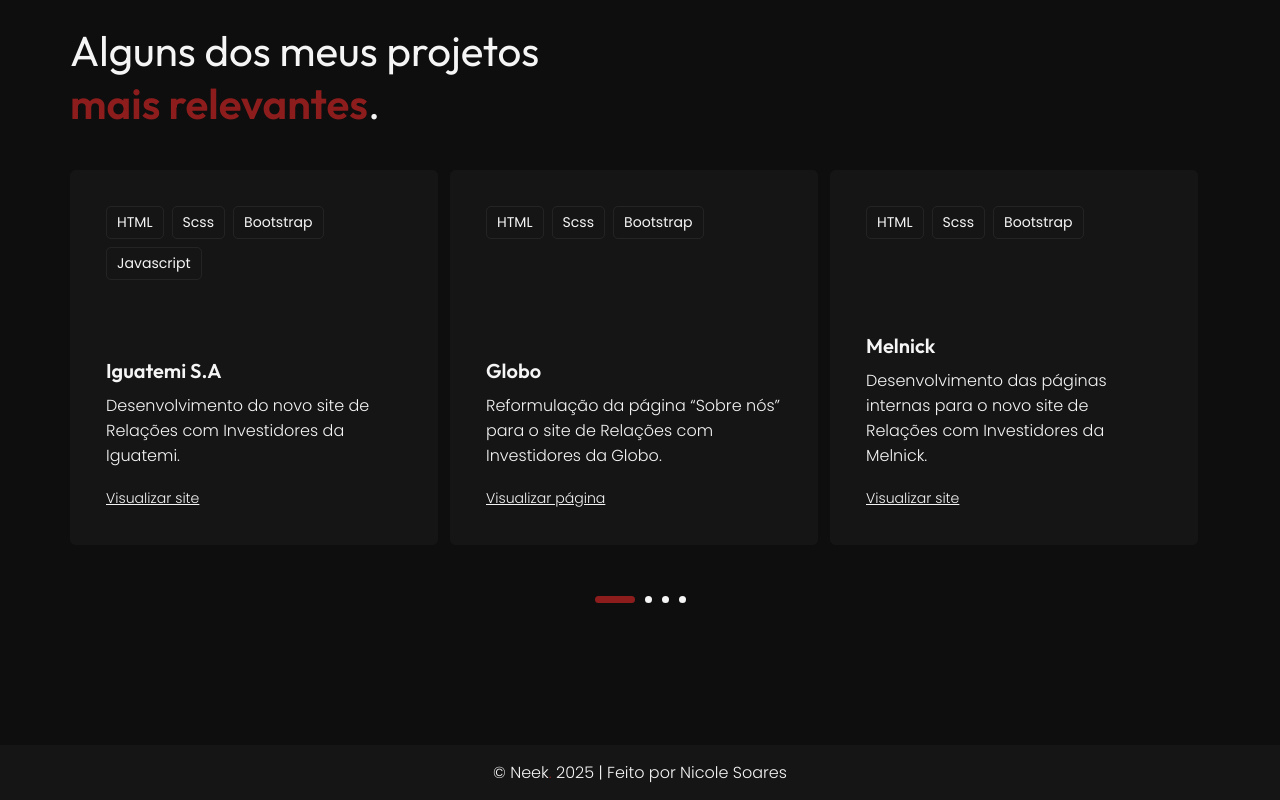
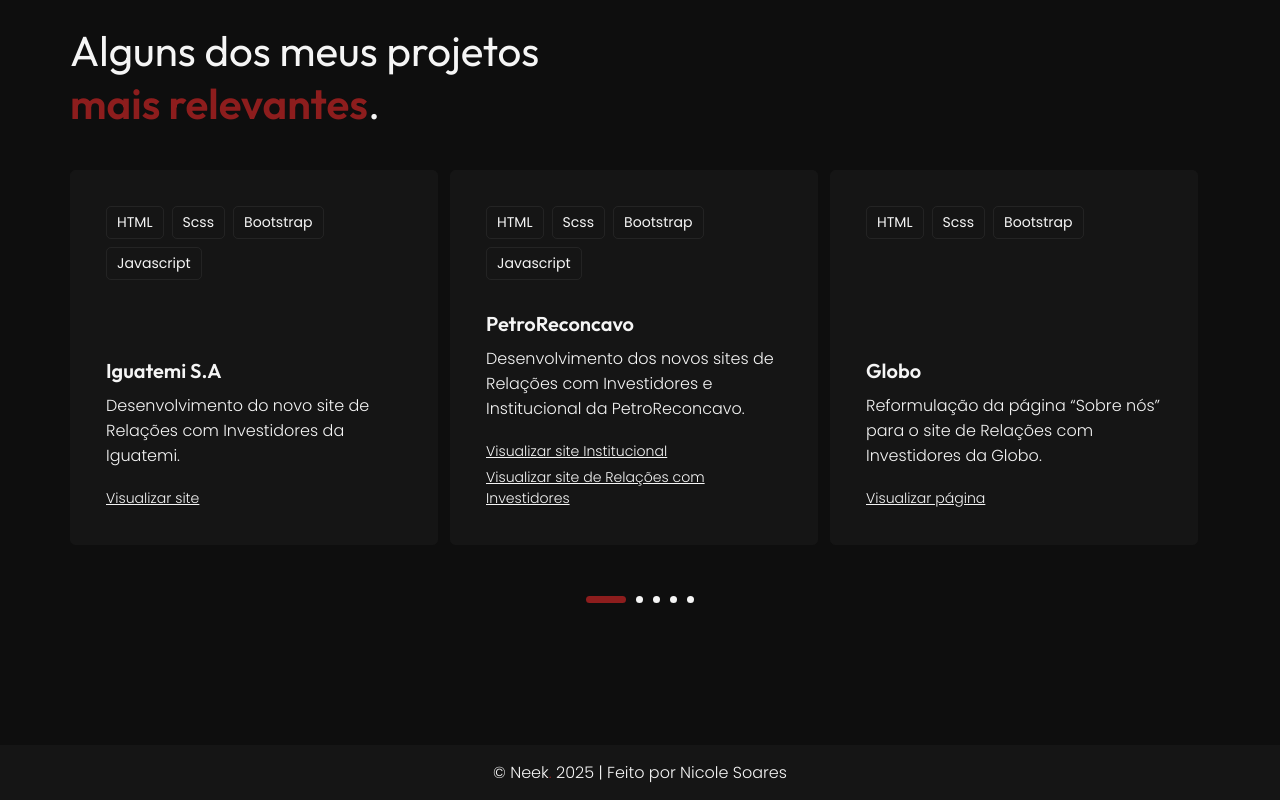
Before and after one commit to nickerxx/portfolio-pessoal, a plain HTML site: page index.html in a window 1280 px wide. Shown: the part 776-1576 px from the top of the page. Drawn offline with nearby package versions, Linux system fonts and the light colour scheme.

Commit message:
add sites petroreconcavo

```diff
--- a/index.html
+++ b/index.html
@@ -187,6 +187,26 @@
               <span>HTML</span>
               <span>Scss</span>
               <span>Bootstrap</span>
+              <span>Javascript</span>
+            </div>
+
+            <div class="content">
+              <div class="title">
+                <h3>PetroReconcavo</h3>
+                <p>Desenvolvimento dos novos sites de Relações com Investidores e Institucional da PetroReconcavo.</p>
+              </div>
+              <div class="flex-links">
+                <a href="https://www.petroreconcavo.com.br/" target="_blank">Visualizar site Institucional</a>
+                <a href="https://ri.petroreconcavo.com.br/#" target="_blank">Visualizar site de Relações com Investidores</a>
+              </div>
+            </div>
+          </div>
+
+          <div class="item">
+            <div class="tags">
+              <span>HTML</span>
+              <span>Scss</span>
+              <span>Bootstrap</span>
             </div>
 
             <div class="content">
```
